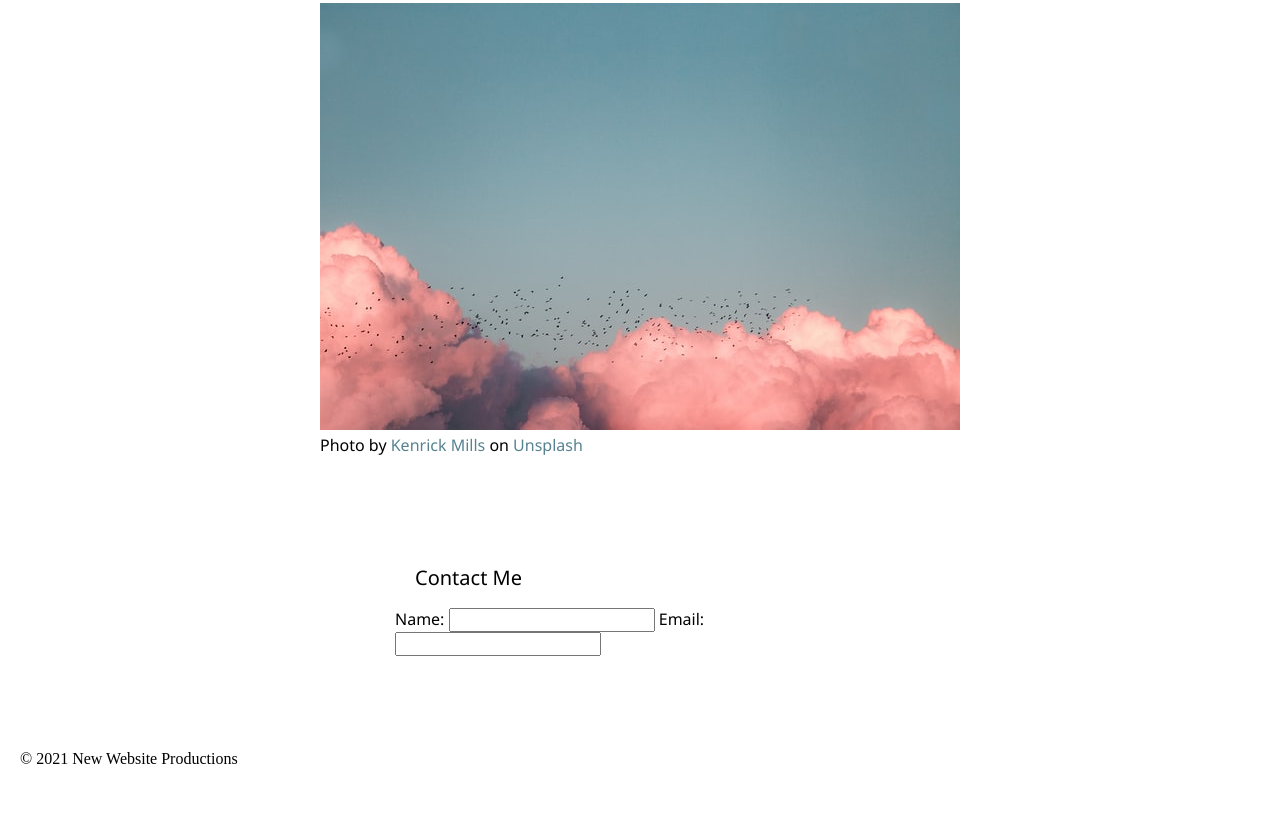
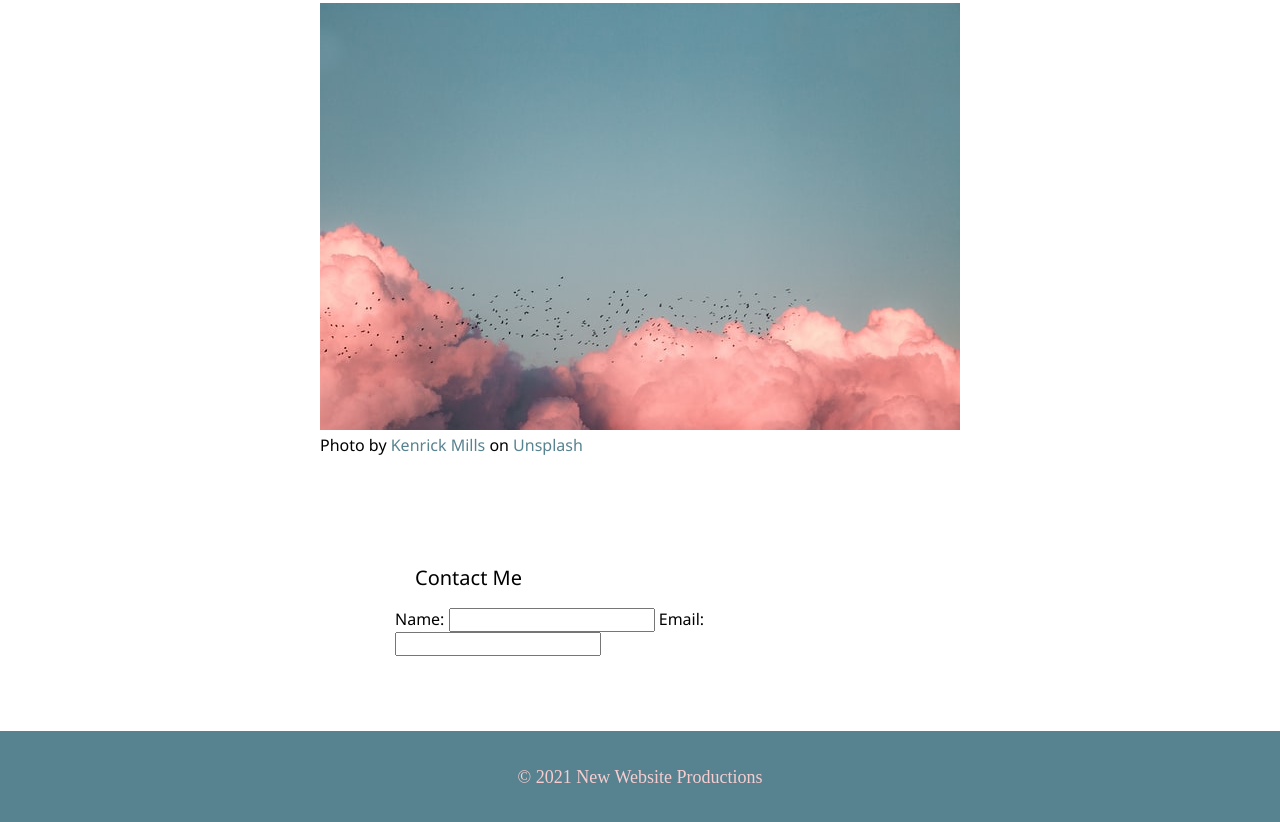
Before and after one commit to jeffMullen/Unit-1-Landing-Page, a plain HTML site: page index.html in a window 1280 px wide. Shown: the part 310-1132 px from the top of the page. Before the commit the page ends 1097 px from the top, so only its background shows below. Drawn offline with Linux system fonts and the light colour scheme.

Commit message:
styled footer

```diff
--- a/assets/css/style.css
+++ b/assets/css/style.css
@@ -76,3 +76,15 @@ a {
 a:hover {
     border-bottom: 1px solid var(--heading-color);
 }
+
+footer {
+    background-color: var(--heading-color);
+    display: flex;
+    justify-content: center;
+}
+
+footer p {
+    padding: 17px;
+    color: var(--color-light);
+    font-size: 18px;
+}
```
